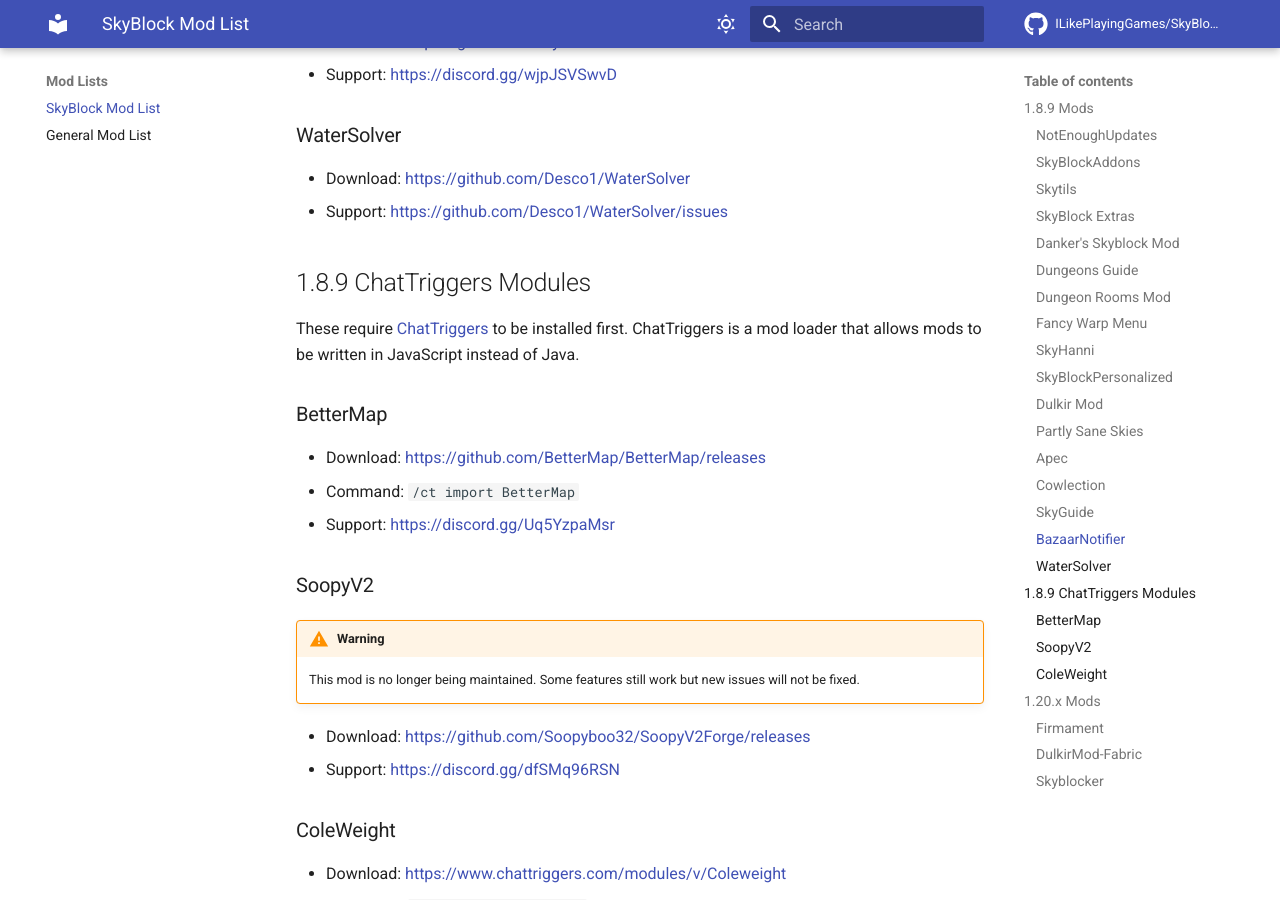
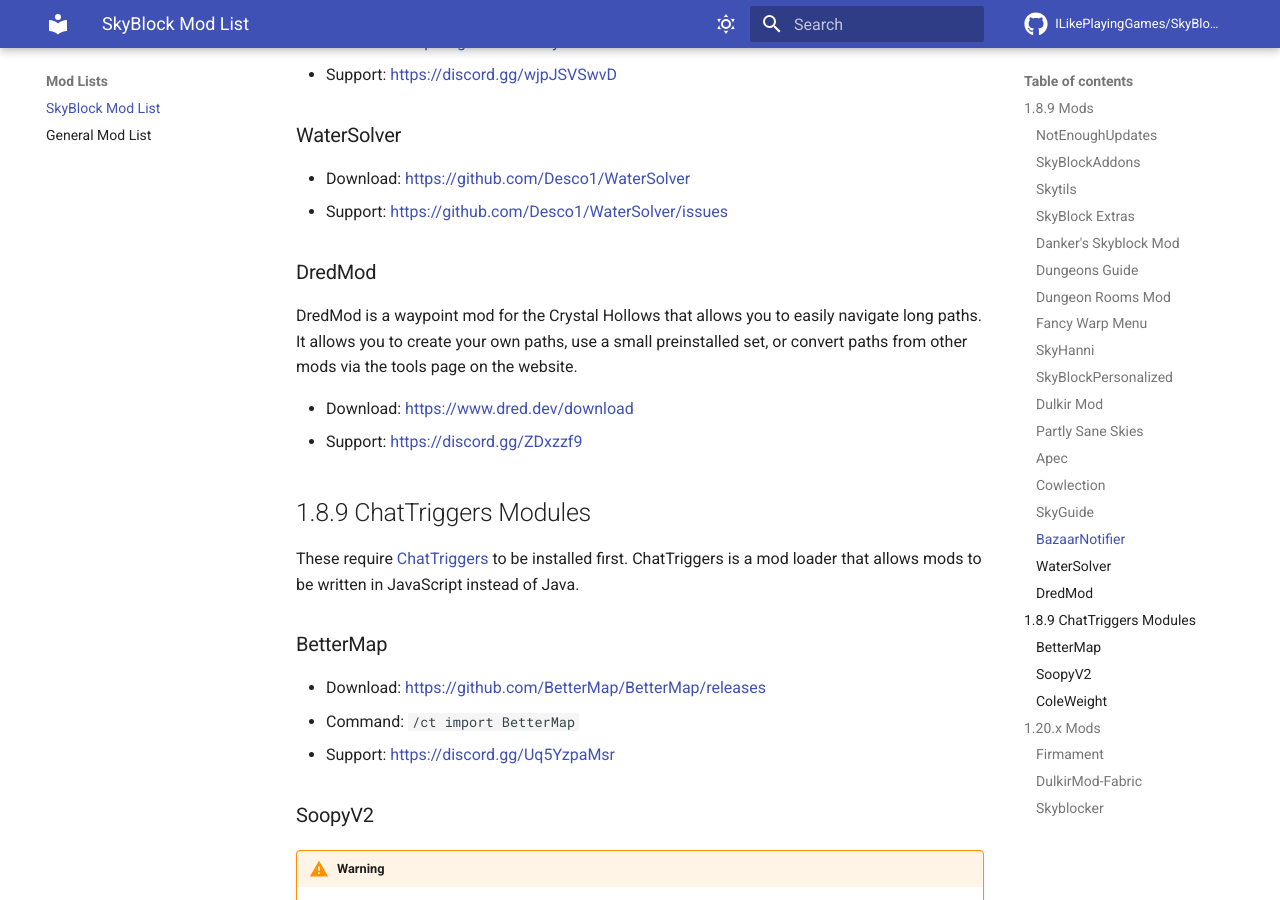
Before and after one commit to ModMalwareInvestigation/SkyBlockModWiki, an MkDocs documentation site: the page built from docs/mod-lists/skyblock-mod-list.md, in a window 1280 px wide and 900 px high, scrolled down 3100 px. Built offline with MkDocs 1.6.1 and Material for MkDocs 9.7.7, drawn with Linux system fonts in a browser that asks for light colours; comment, search, counter and statistics services are not loaded.

Commit message:
Update skyblock-mod-list.md
Add dred mod

```diff
--- a/docs/mod-lists/skyblock-mod-list.md
+++ b/docs/mod-lists/skyblock-mod-list.md
@@ -90,6 +90,12 @@
     - Download: https://github.com/Desco1/WaterSolver
     - Support: https://github.com/Desco1/WaterSolver/issues
 
+    ### DredMod
+    DredMod is a waypoint mod for the Crystal Hollows that allows you to easily navigate long paths. It allows you to create your own paths, use a small preinstalled set, or convert paths from other mods via the tools page on the website.
+
+    - Download: https://www.dred.dev/download
+    - Support: https://discord.gg/ZDxzzf9
+
     ## 1.8.9 ChatTriggers Modules
     These require [ChatTriggers](https://www.chattriggers.com) to be installed first.
     ChatTriggers is a mod loader that allows mods to be written in JavaScript instead of Java.
```
